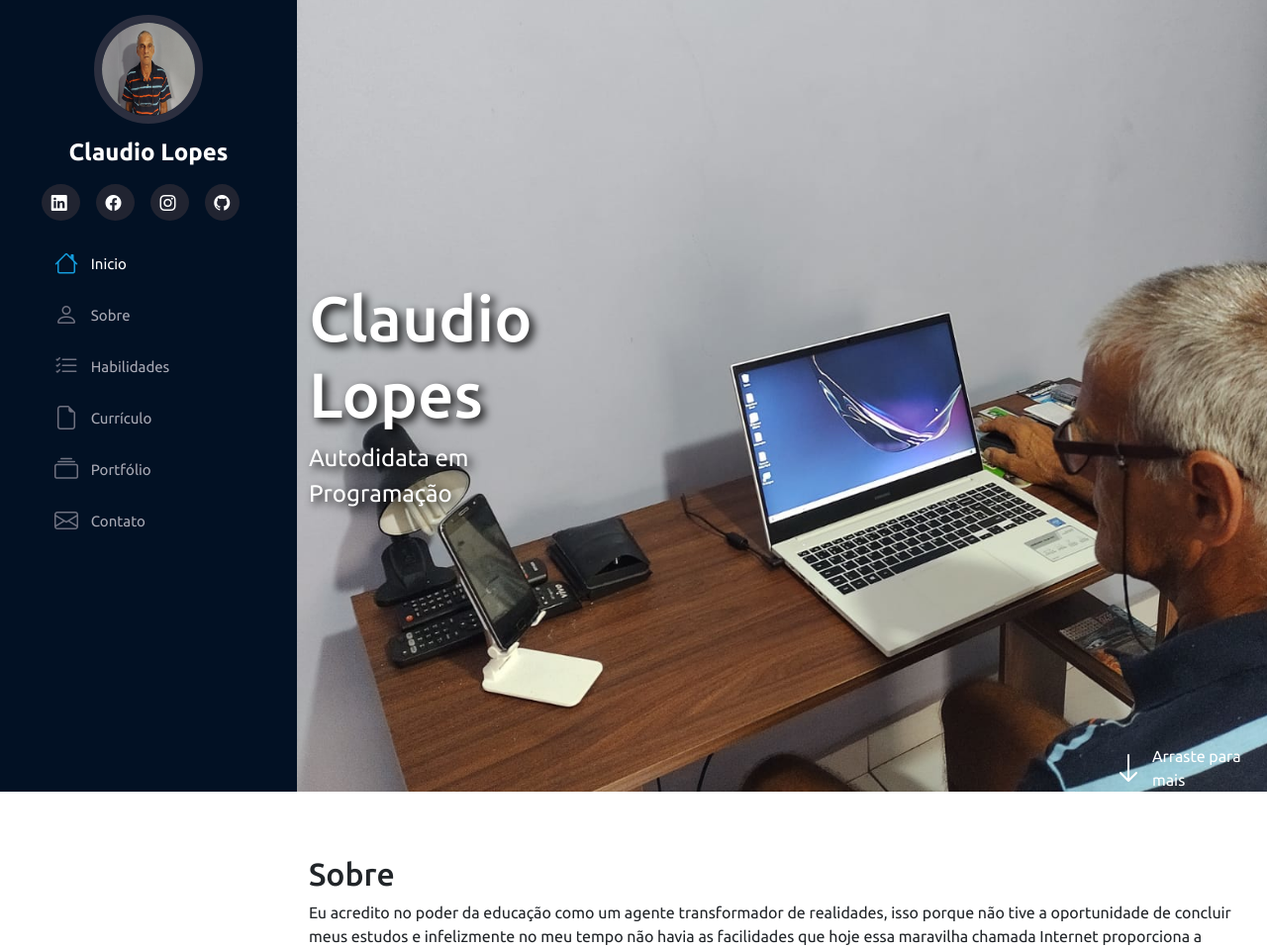
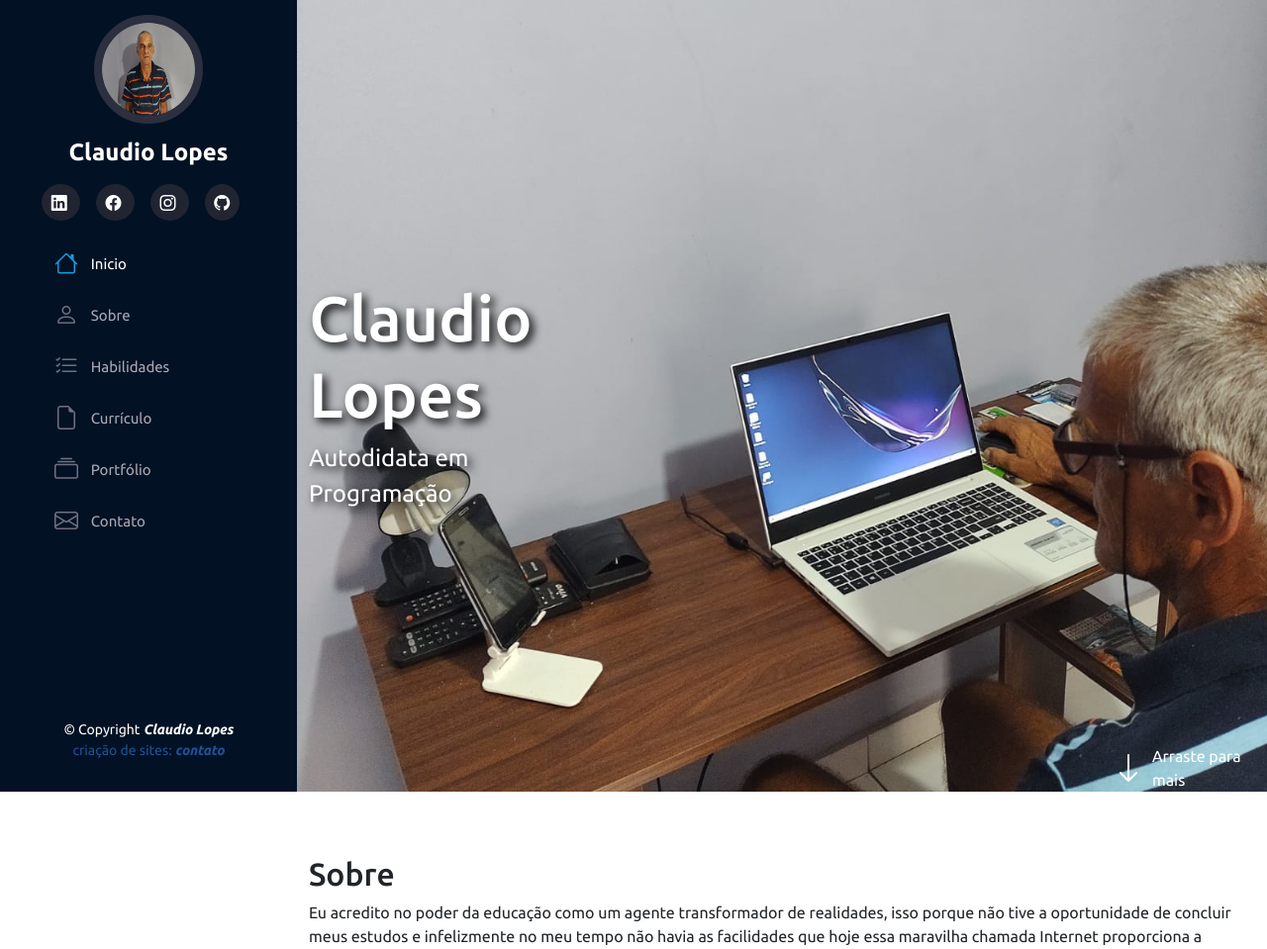
Before and after one commit to ClaudioLopes592/Portfolio-Claudio, a Flask app: page / in a window 1280 px wide. Shown: the top 959 px of the page at 99% size. Run offline with Flask 2, Linux system fonts and the light colour scheme; some libraries are stand-ins or nearby versions.

Commit message:
footer e config para deploy

```diff
--- a/templates/index.html
+++ b/templates/index.html
@@ -470,6 +470,14 @@
         {% endif %}
         {% endwith %}
     </main>
+    <footer id="footer">
+        <div class="container">
+            <div class="text-center">
+                &copy; Copyright <strong><em>Claudio Lopes</em></strong>
+                <p><a href="#contato">criação de sites: <strong><em>contato</em></strong></a></p>
+            </div>
+        </div>
+    </footer>
     <script src="../static/bootstrap/js/bootstrap.bundle.min.js"></script>
     <script src="../static/script.js"></script>
 </body>
```
Also changed, not shown: requirements.txt (added, +17 -0 lines), 2 other files.
